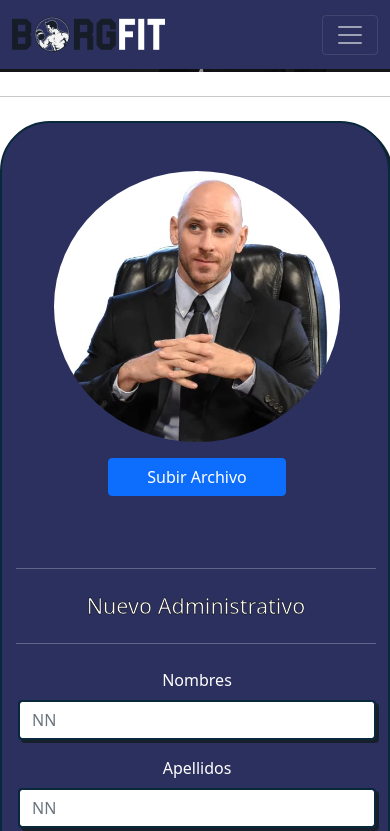
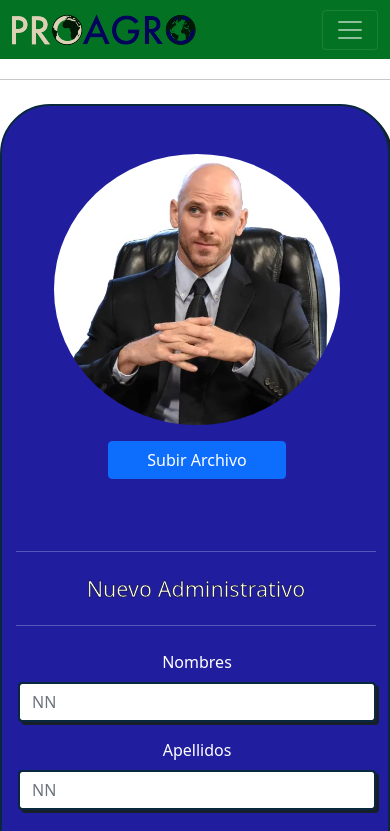
Before and after one commit to ElierSul/PROAGRO, a plain HTML site: page 3. Admin/crearAdministrativo.html in a window 390 px wide. Shown: the top 831 px of the page. Drawn offline with Linux system fonts and the light colour scheme.

Commit message:
Tercer Commit

```diff
--- a/1.Inicio/css/estilos.css
+++ b/1.Inicio/css/estilos.css
@@ -13,7 +13,7 @@
 }
 
 section {
-    background-color: #037245;
+    background-color: #201e9f;
     color: white;
     border-radius: 50px;
     margin-left: 200px;
--- a/2. Usuarios/css/estilos.css
+++ b/2. Usuarios/css/estilos.css
@@ -13,7 +13,7 @@
 }
 
 section {
-    background-color: #2C305E;
+    background-color: #201e9f;
     color: white;
     border-radius: 50px;
     margin-left: 200px;
--- a/3. Admin/crearAdministrativo.html
+++ b/3. Admin/crearAdministrativo.html
@@ -8,8 +8,8 @@
     <meta name="description" content="">
     <meta name="author" content="Mark Otto, Jacob Thornton, and Bootstrap contributors">
     <meta name="generator" content="Hugo 0.82.0">
-    <link rel="shortcut icon" href="imagenes/Recurso.png">
-    <title>CREAR ADMINISTRATIVO</title>
+    <link rel="shortcut icon" href="../imagenes/icon.png">
+    <title>CREAR ADMIN</title>
 
     <link rel="canonical" href="https://getbootstrap.com/docs/5.0/examples/carousel/">
 
@@ -24,18 +24,19 @@
     <div data-include="../assets/headerAdministrativos.html"></div>
 
     <main>
-        <img src="imagenes/top2.jpg" alt="principal" width=100%>
+        <img src="../imagenes/top.jpg" alt="principal" width=100%>
         <hr class="my-4">
         <section class="py-5 text-center container">
             <div class="row g-5">
                 <div class="col-md-5 col-lg-4 order-md-last">
                     <form>
                         <div id="file">
-                            <img src="imagenes/calvo.jpg" class="imgsart img-fluid"><br>
+                            <img src="../imagenes/calvo.jpg" class="imgsart img-fluid"><br>
                         </div>
                         <div class="d-grid gap-2 col-6 mx-auto">
                             <form class="d-flex">
-                                <button type="button" class="btn btn-primary" data-toggle="button" aria-pressed="false" autocomplete="on" style="margin-top: 1em;">Subir Archivo</button>
+                                <button type="button" class="btn btn-primary" data-toggle="button" aria-pressed="false"
+                                    autocomplete="on" style="margin-top: 1em;">Subir Archivo</button>
                             </form>
                         </div>
                     </form>
@@ -49,7 +50,8 @@
                         <div class="row g-3">
                             <div class="col-12">
                                 <label for="firstName" class="form-label">Nombres</label>
-                                <input type="text" class="form-control" id="firstName" placeholder="NN" value="" required>
+                                <input type="text" class="form-control" id="firstName" placeholder="NN" value=""
+                                    required>
                                 <div class="invalid-feedback">
                                     Es requerido los Nombres.
                                 </div>
@@ -57,7 +59,8 @@
 
                             <div class="col-12">
                                 <label for="lastName" class="form-label">Apellidos</label>
-                                <input type="text" class="form-control" id="lastName" placeholder="NN" value="" required>
+                                <input type="text" class="form-control" id="lastName" placeholder="NN" value=""
+                                    required>
                                 <div class="invalid-feedback">
                                     Es requerido los Apellidos.
                                 </div>
@@ -75,7 +78,8 @@
 
                             <div class="col-12">
                                 <label for="email" class="form-label">Email</label>
-                                <input type="email" class="form-control" id="email" placeholder="borgfit@ejemplo.com" required>
+                                <input type="email" class="form-control" id="email" placeholder="borgfit@ejemplo.com"
+                                    required>
                                 <div class="invalid-feedback">
                                     Hace falta un Correo
                                 </div>
@@ -91,7 +95,8 @@
 
                             <div class="col-12">
                                 <label for="address" class="form-label">Dirección</label>
-                                <input type="text" class="form-control" id="address" placeholder="Calle 1 No 1-1" required>
+                                <input type="text" class="form-control" id="address" placeholder="Calle 1 No 1-1"
+                                    required>
                                 <div class="invalid-feedback">
                                     Se requiere de una dirección.
                                 </div>
@@ -99,11 +104,13 @@
 
                             <div class="col-12">
                                 <label for="floatingPassword" class="form-label">Contraseña</label>
-                                <input type="password" class="form-control" id="floatingPassword" placeholder="Password">
+                                <input type="password" class="form-control" id="floatingPassword"
+                                    placeholder="Password">
 
                             </div>
                             <hr class="my-4">
-                            <button type="button" class="btn btn-primary" data-toggle="button" aria-pressed="false" autocomplete="on" style="margin-top: 1em;">Terminar registro</button>
+                            <button type="button" class="btn btn-primary" data-toggle="button" aria-pressed="false"
+                                autocomplete="on" style="margin-top: 1em;">Terminar registro</button>
 
 
                         </div>
--- a/3. Admin/css/estilo.css
+++ b/3. Admin/css/estilo.css
@@ -13,7 +13,7 @@
 }
 
 section {
-    background-color: #2C305E;
+    background-color: #201e9f;
     color: white;
     border-radius: 50px;
     margin-left: 200px;
--- a/3. Admin/css/estilos.css
+++ b/3. Admin/css/estilos.css
@@ -87,7 +87,7 @@ body {
 
 .table-title {
     padding: 4%;
-    background: #435d7d;
+    background: #201e9f;
     color: #fff;
     padding: 1%;
     margin-top: 2%;
--- a/assets/headerAdministrativos.html
+++ b/assets/headerAdministrativos.html
@@ -1,20 +1,21 @@
 <header>
-    <nav class="navbar navbar-expand-md navbar-dark fixed-top" style="background-color: #2C305E;">
+    <nav class="navbar navbar-expand-md navbar-dark fixed-top" style="background-color: #037223;">
         <div class="container-fluid">
-            <a href="../1.Inicio/inicio.html"><img src="imagenes/logo.jpg" alt="" class="navbar-brand"></a>
-            <button class="navbar-toggler" type="button" data-bs-toggle="collapse" data-bs-target="#navbarCollapse" aria-controls="navbarCollapse" aria-expanded="false" aria-label="Toggle navigation">
-  <span class="navbar-toggler-icon"></span>
-</button>
+            <a href="../1.Inicio/inicio.html"><img src="../imagenes/logo.jpg" alt="" class="navbar-brand"></a>
+            <button class="navbar-toggler" type="button" data-bs-toggle="collapse" data-bs-target="#navbarCollapse"
+                aria-controls="navbarCollapse" aria-expanded="false" aria-label="Toggle navigation">
+                <span class="navbar-toggler-icon"></span>
+            </button>
             <div class="collapse navbar-collapse justify-content-md-end" id="navbarCollapse">
                 <form class="d-flex">
                     <div class="dropdown">
-                        <button class="btn btn-primary dropdown-toggle" type="button" id="dropdownMenuButton1" data-bs-toggle="dropdown" aria-expanded="true" autocomplete="on" style="margin-right: 3em;">
-                      ADMIN
-                    </button>
+                        <button class="btn btn-primary dropdown-toggle" type="button" id="dropdownMenuButton1"
+                            data-bs-toggle="dropdown" aria-expanded="true" autocomplete="on" style="margin-right: 3em;">
+                            ADMIN
+                        </button>
                         <ul class="dropdown-menu" aria-labelledby="dropdownMenuButton1">
                             <li><a class="dropdown-item" href="#">Administrativos</a></li>
                             <li><a class="dropdown-item" href="#">Afiliados</a></li>
-                            <li><a class="dropdown-item" href="#">Coach</a></li>
                             <li><a class="dropdown-item" href="#">Cerrar Sesión</a></li>
                         </ul>
                     </div>
```
Also changed, not shown: 2. Usuarios/Datos.html (+1 -1 lines), 2. Usuarios/editarCliente.html (+25 -20 lines), 3. Admin/crudAdmin.html (+15 -6 lines), 3. Admin/editarAdministrativo.html (+30 -16 lines), 3. Admin/imagenes/Recurso.png (deleted), 3. Admin/imagenes/avatar.png (deleted), 3. Admin/imagenes/borg.jpg (deleted), 3. Admin/imagenes/img1.jpg (deleted), 3. Admin/imagenes/img2.jpg (deleted), 3. Admin/imagenes/log.jpg (deleted), 3. Admin/imagenes/logo.jpg (deleted), 3. Admin/imagenes/top2.jpg (deleted), imagenes/calvo.jpg (renamed from 3. Admin/imagenes/calvo.jpg), 1 other file.
